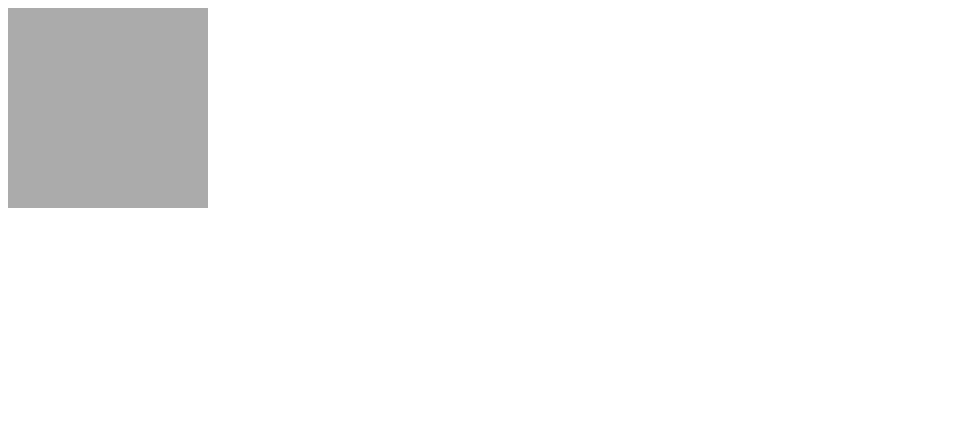
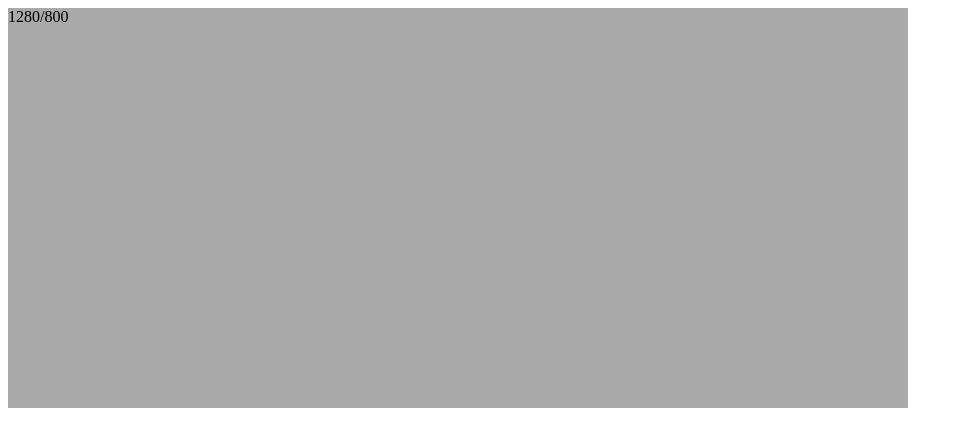
Before and after one commit to Gedoujou/experi, a plain HTML site: page index.html in a window 1280 px wide. Shown: the whole page, without its empty margins (0-963 px from the left). Drawn offline with Linux system fonts and the light colour scheme.

Commit message:
Update index.html

```diff
--- a/index.html
+++ b/index.html
@@ -4,9 +4,12 @@
     <style>
       #aiueo{
         background-color: #aaaaaa;
-        height: 200px;
-        width: 200px;
+        height: 400px;
+        width: 900px;
       }
     </style>
+    <script>
+      document.getElementById("aiueo").innerHTML = `${window.innerWidth}/${window.innerHeight}`
+    </script>
   </body>
 </html>
```
